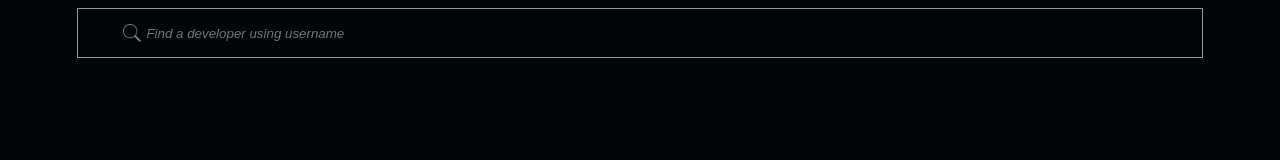
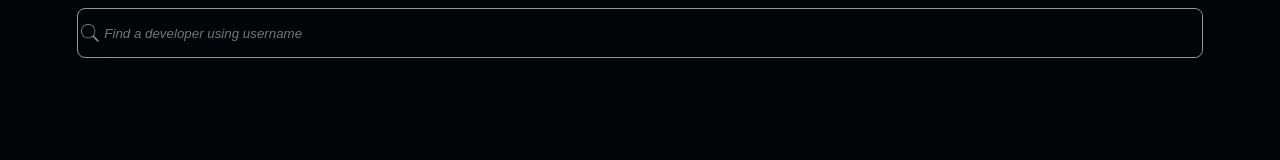
Before and after one commit to ke-kaa/GithubProfileAnalyzer, a React (Vite) app in the folder GithubProfileAnalyzer/: page / in a window 1280 px wide. Shown: the top 160 px of the page. Built offline with nearby package versions, Linux system fonts and the light colour scheme.

Commit message:
Update SearchBar

```diff
--- a/GithubProfileAnalyzer/src/components/SearchBar/SearchBar.css
+++ b/GithubProfileAnalyzer/src/components/SearchBar/SearchBar.css
@@ -4,9 +4,10 @@
     width: 88.88%;
     height: 48px;
     border: 1px solid #9198A1;
-    justify-content: center;
+    justify-content: flex-start;
     align-items: center;
     margin: auto;
+    border-radius: 8px;
 }
 .searchIcon {
     width: 24px;
@@ -19,24 +20,19 @@
     font-style: italic;
     color: #fff;
     height: 46px;
-    width: 90%;
+    flex: 1;
+    border-radius: 8px;
 }
 
 #usernameInput:focus {
     border: none;
     box-shadow: none;
     outline: none;
+    font-style: normal;
 }
 
 .clearButton {
     width: 24px;
     height: 24px;
+    margin-right: 6px;
 }
-
-/* .input-active {
-    border: none;
-    background: transparent;
-    box-shadow: none;
-    outline: none;
-    padding: 8px 0;
-} */
--- a/GithubProfileAnalyzer/src/components/SearchBar/SearchBar.jsx
+++ b/GithubProfileAnalyzer/src/components/SearchBar/SearchBar.jsx
@@ -3,39 +3,76 @@ import "./SearchBar.css";
 import searchIcon from "../../assets/icons/searchIcon.png";
 import clearIcon from "../../assets/icons/clearButton.png";
 
+// export default function SearchBar() {
+
+//     // Reset styles when clicking outside
+//     useEffect(() => {
+//         const handleClickOutside = (e) => {
+//             if (searchBarRef.current && !searchBarRef.current.contains(e.target)) {
+//                 setIsFocused(false); // Reset to initial state
+//             }
+//         };
+
+//         document.addEventListener("mousedown", handleClickOutside);
+//         return () => document.removeEventListener("mousedown", handleClickOutside);
+//     }, []);
+
+//     return (
+//         <div className="searchBar" ref={searchBarRef}>
+//             {!isFocused && <img src={searchIcon} className="searchIcon" alt="Search" />}
+//             <input
+//                 type="text"
+//                 name="usernameInput"
+//                 id="usernameInput"
+//                 placeholder="Find a developer using username"
+//                 value={inputValue} // Controlled input
+//                 onChange={(e) => setInputValue(e.target.value)} // Update state on change
+//                 onFocus={() => setIsFocused(true)}
+//             />
+//             {isFocused && (
+//                 <img
+//                     src={clearIcon}
+//                     className="clearButton"
+//                     alt="Clear search"
+//                     onClick={handleClear} // Use the clear handler
+//                 />
+//             )}
+//         </div>
+//     );
+// }
+
 export default function SearchBar() {
     const [isFocused, setIsFocused] = useState(false);
-    const [inputValue, setInputValue] = useState(""); // New state for input value
-    const searchBarRef = useRef(null);
+    const [inputValue, setInputValue] = useState("");
+    const searchBarRef = useRef(null)
 
-    // Reset styles when clicking outside
-    useEffect(() => {
+    useEffect(()=>{
         const handleClickOutside = (e) => {
             if (searchBarRef.current && !searchBarRef.current.contains(e.target)) {
-                setIsFocused(false); // Reset to initial state
+                setIsFocused(false);
             }
         };
-
         document.addEventListener("mousedown", handleClickOutside);
         return () => document.removeEventListener("mousedown", handleClickOutside);
+
     }, []);
 
     const handleClear = () => {
         setIsFocused(false);
-        setInputValue(""); // Clear the input text
-    };
+        setInputValue("");
+    }
 
     return (
     <div className="searchBar" ref={searchBarRef}>
-            {!isFocused && <img src={searchIcon} className="searchIcon" alt="Search" />}
+        <img src={searchIcon} alt="search-icon" className="searchIcon" />
         <input
             type="text"
             name="usernameInput"
             id="usernameInput"
+            value={inputValue}
+            onChange={(e) => setInputValue(e.target.value)}
             placeholder="Find a developer using username"
-                value={inputValue} // Controlled input
-                onChange={(e) => setInputValue(e.target.value)} // Update state on change
-                onFocus={() => setIsFocused(true)}
+            onFocus={() => {setIsFocused(true)}}
         />
         {isFocused && (
                 <img
@@ -44,7 +81,8 @@ export default function SearchBar() {
                     alt="Clear search"
                     onClick={handleClear} // Use the clear handler
                 />
-            )}
+            )
+        }
     </div>
-    );
+    )
 }
```
Lines whose indentation alone changed are shown as unchanged.
